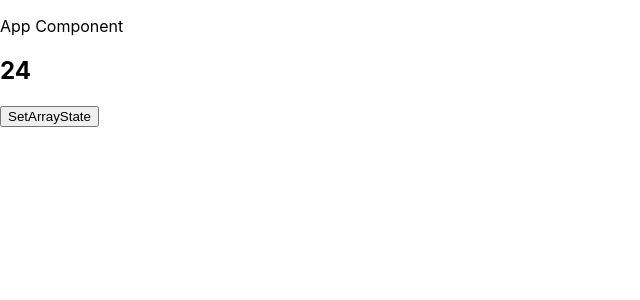
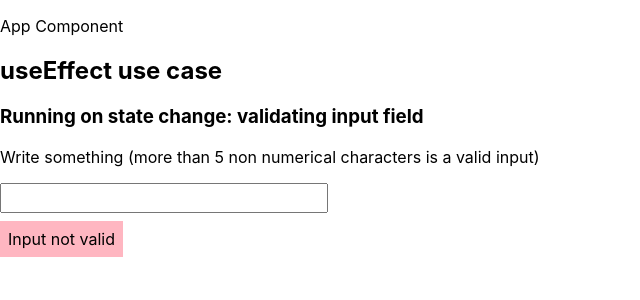
Before and after one commit to adityadevcode/reacthooks-dec22, a React (Create React App) app: page / in a window 1280 px wide. Shown: the top 300 px of the page, without its empty margins (0-640 px from the left). Built offline with nearby package versions, Linux system fonts and the light colour scheme.

Commit message:
implemented logic using useeffective hooms

```diff
--- a/src/App.js
+++ b/src/App.js
@@ -1,10 +1,11 @@
-import  Useeffect from "./Components/Useeffect";
-
+// import  Useeffect from "./Components/Useeffect";
+import Useeffectupdated from './Components/Useeffectupdated';
 function App() {
   return (
     <>
       <p> App Component</p>
-      <Useeffect />
+      {/* <Useeffect /> */}
+      <Useeffectupdated/>
     </>
   );
 }
--- a/src/Components/Useeffect.js
+++ b/src/Components/Useeffect.js
@@ -1,33 +1,34 @@
 // we can set state for arrays and objects
-import React from 'react';
+// import React from 'react';
 import { useState } from 'react';
 
 const Useeffect = () => {
     const [arr, setArr] = useState ([2,4])
-    //   const [obj, setObj] = useState({num:1, name:'Desmond'})
+    const [obj, setObj] = useState({num:1, name:'Desmond'})
 
       const handleArrClick =() => {
         const newArr = [1,5,7]
         setArr([...arr, ...newArr])
       }
 
-    //   const handleObjClick = () => {
-    //     const newObj = {num:25, name:"tim"}
-    //     setObj({...obj, ...newObj})
-    //    }
+     const handleObjClick = () => {
+    const newObj = {name: 'Ifeanyi', age: 25}
+        setObj({...obj, ...newObj})
+       }
+
 
   return (
         <div>
           <h2>{arr}</h2>
-          {console.log(arr)}
-          {/* <h2>{obj}</h2>  */}
-          {/* console.log(obj); */}
-          <button onClick={handleArrClick}>SetArrayState</button>
-          {/* <button onClick={handleObjClick}>SetObjectState</button> */}
+          <h2>{obj.id}</h2>
+          <button onClick ={handleArrClick}>Set Array State</button>          {/* <button onClick={handleObjClick}>SetObjectState</button> */}
+          <button onClick ={handleObjClick}>Set Object State</button>
         </div>
        )
     }
 
 export default Useeffect;
 
-// able to access array state but not obj state need to fix
+//The states are updated asynchronously. This means that the new state is first added to a pending state
+//and thereafter, the state is updated. So, you may still get the old
+// state value if you access the state immediately it is set
--- /dev/null
+++ b/src/Components/Useeffectupdated.js
@@ -0,0 +1,92 @@
+
+//use effect does similiar thing to the class based component
+// componentdidmount, componentwillunmount, componentdidupdate lifecycle methods
+// Examples of such effects include logging, subscriptions, mutations, etc.
+// this hook uses an array of dependencies varables or states that useeffect AudioListenerto for changes
+// When their values change, the main body of the useEffect hook is executed
+// The return statement of this hook is used to clean methods that are already running, such as timers
+
+// useEffect(() => {
+//     some code
+// }, [myObject.property1, myObject.property2]);
+
+// Useeffect usecases
+// Running once on mount: fetch API data
+// Running on state change: validating input field
+// Running on state change: live filtering
+// Running on state change: trigger animation on new array value
+// Running on props change: update paragraph list on fetched API data update
+// Running on props change: updating fetched API data to get BTC updated price
+
+// When we want to perform an action once, especially when the app loads or mounts, we can use useEffect to do it.
+// we are triggering a fetch() GET request when the app is mounted, using an empty array as useEffect dependency.
+
+// import {useState, useEffect} from 'react';
+
+// const Useeffectupdated = () => {
+//     const[bio, setBio] =useState({});
+
+//     useEffect (() => {
+// const fetchData = async() => {
+//     const response = await fetch ('https://swapi.dev/api/people/1/');
+//     const data = await response.json();
+//     console.log(data);
+//     setBio(data);
+// };
+// fetchData();
+//     },[]);
+//     // -Empty dependencies array will make useEffect to run only once
+
+//   return (
+//   <>
+//     <hr/>
+//      <h3>UseEffect usecase</h3>
+//      <h3>Running once on mount:fetch api data</h3>
+//      <p>Aron skywalker bio:</p>
+//      {/* pre for preformatted text it will arrange text nicely */}
+//      <pre>{JSON.stringify(bio)}</pre>
+//      <pre>{JSON.stringify(bio)}</pre>
+
+//      </>
+//   )
+// }
+
+// export default Useeffectupdated;
+
+import {useEffect, useState} from "react";
+
+const Useeffectupdated = () => {
+const[input, setInput] = useState('');
+const[isValid, setIsValid]= useState(false);
+
+// react prevent form submission when enter is pressed
+//   we need to create a form handler that would prevent the default form action
+const inputHandler = e => {
+    setInput(e.target.value);
+    console.log(inputHandler);
+};
+
+useEffect(() => {
+    if (input.length < 5 || /\d/.test(input)) {
+                    setIsValid(false);
+                } else {
+                    setIsValid(true);
+                }
+            }, [input]);
+
+ return (
+    <>
+     <h2>useEffect use case</h2>
+    <h3>Running on state change: validating input field</h3>
+            <form>
+                <label htmlFor="input">Write something (more than 5 non numerical characters is a valid input)</label><br />
+                <input type="text" id="input" autoComplete="off" onChange={inputHandler} style={{ height: '1.5rem', width: '20rem', marginTop: '1rem' }} />
+            </form>
+            <p><span style={isValid ? { backgroundColor: 'lightgreen', padding: '.5rem' } : { backgroundColor: 'lightpink', padding: '.5rem' }}>{isValid ? 'Valid input' : 'Input not valid'}</span></p>
+        </>
+    );
+//   }
+};
+
+
+export default Useeffectupdated;
```
